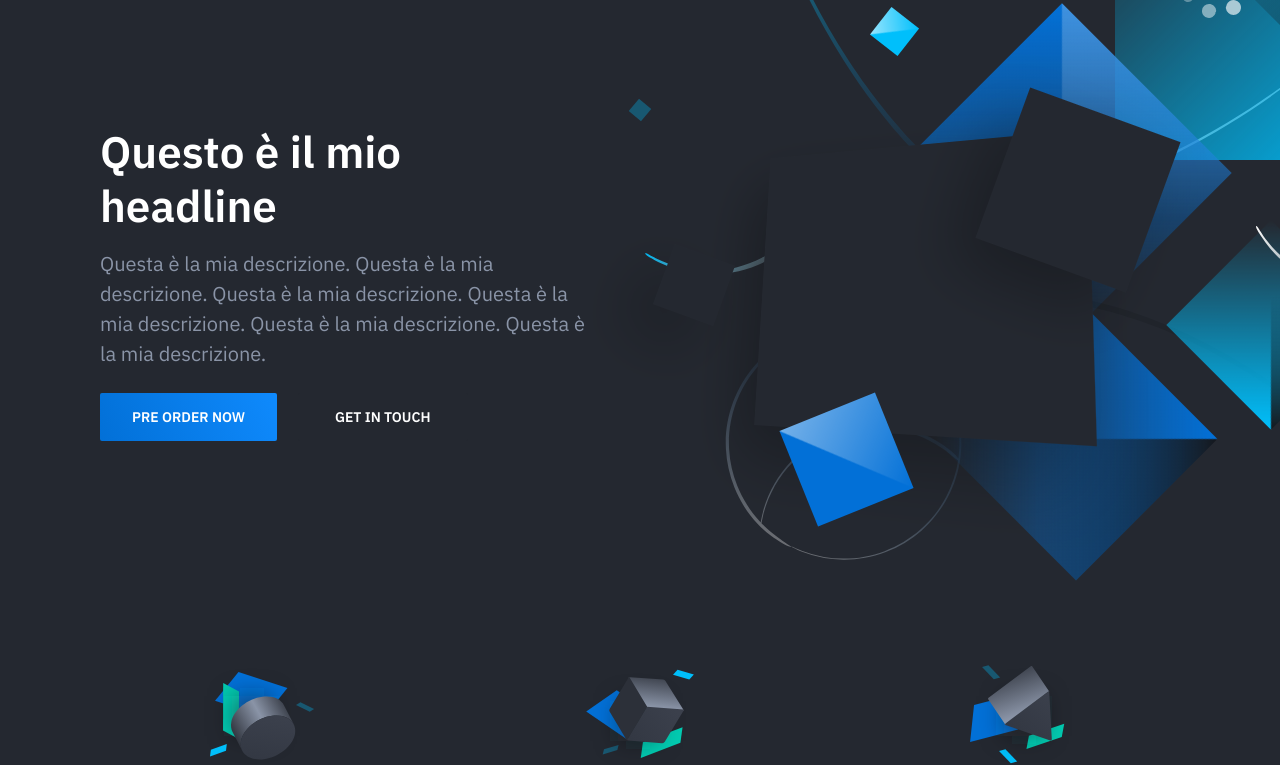
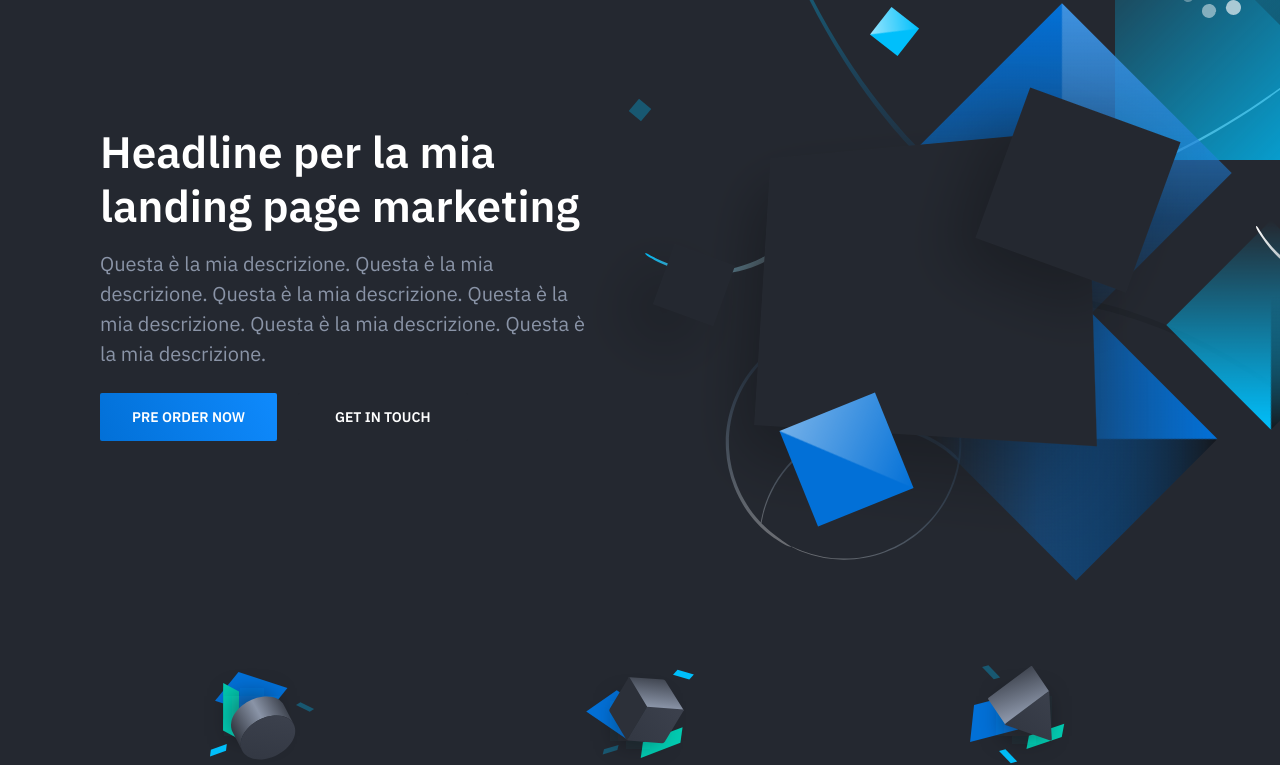
Before and after one commit to capigroove/landingpage, a plain HTML site: page index.html in a window 1280 px wide. Shown: the part 59-824 px from the top of the page. Drawn offline with nearby package versions, Linux system fonts and the light colour scheme.

Commit message:
modificato tag h1

```diff
--- a/index.html
+++ b/index.html
@@ -35,7 +35,7 @@
                 <div class="hero-inner">
                     <div class="hero-copy">
                         <h1 class="hero-title mt-0">
-                            Questo è il mio headline
+                            Headline per la mia landing page marketing
                         </h1>
                         <p class="hero-paragraph">
                             Questa è la mia descrizione. Questa è la mia descrizione. Questa è la mia descrizione.
```
